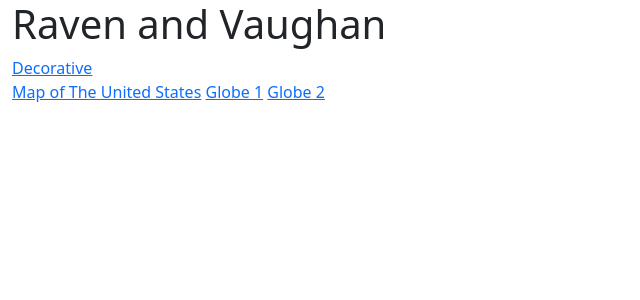
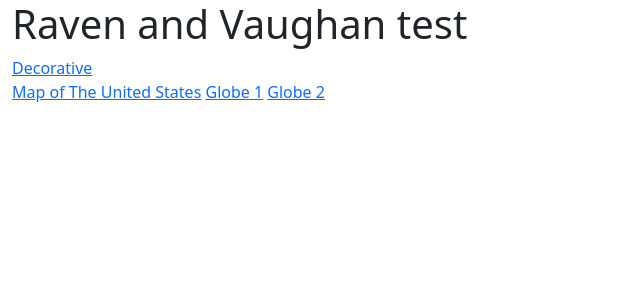
Before and after one commit to Davidvaughan/project-vulcan, a Django app: page /shop/category/1/ in a window 1280 px wide. Shown: the top 300 px of the page, without its empty margins (0-640 px from the left). Run offline with Django 4.2, Linux system fonts and the light colour scheme; data comes from the database, SQL or seed files in the repository.

Commit message:
Commit changes to the title of the main page

```diff
--- a/shop/templates/shop/_base.html
+++ b/shop/templates/shop/_base.html
@@ -23,7 +23,7 @@
 
   <div class="container-fluid">
     <div>
-      <h1>Raven and Vaughan</h1>
+      <h1>Raven and Vaughan test</h1>
     </div>
 
     <div>
```
